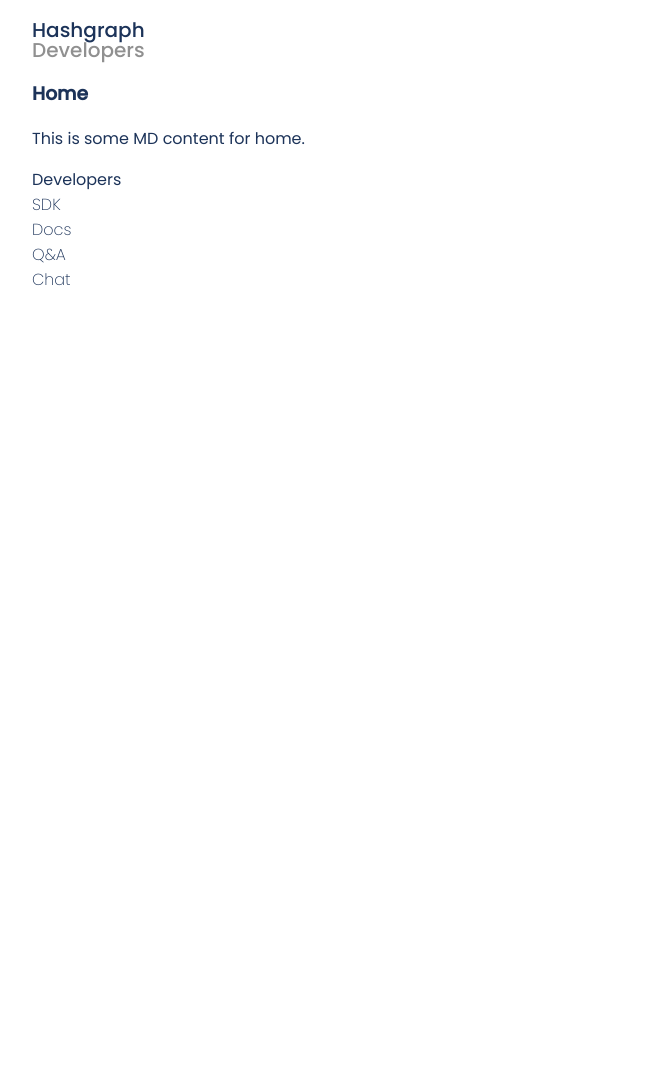
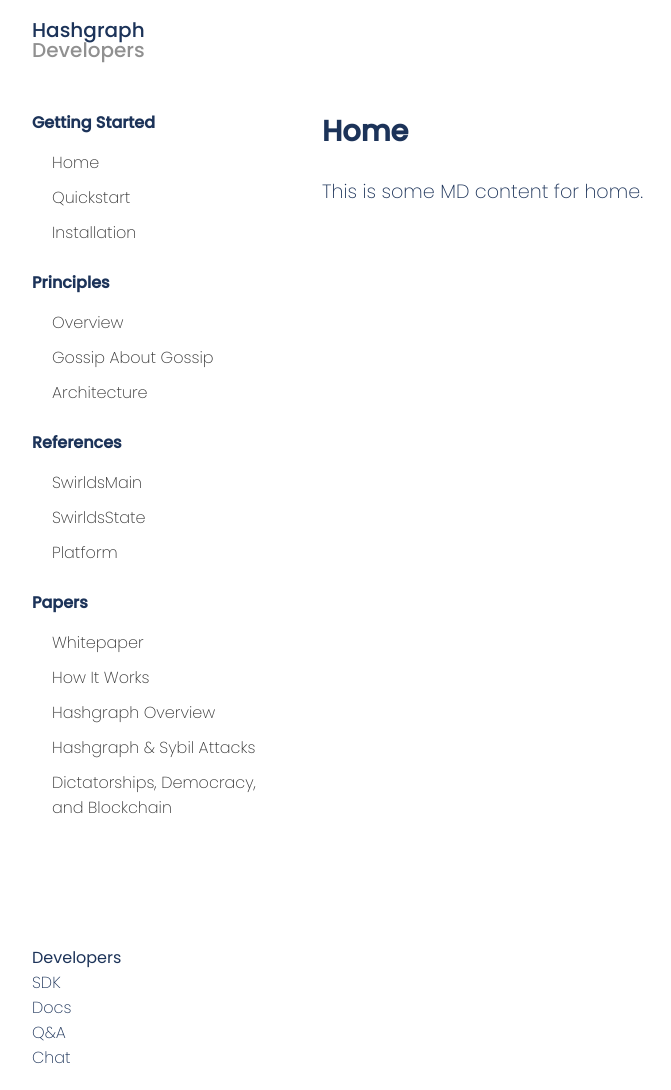
Before and after one commit to ghanem-mhd/hashgraph.github.io, a Jekyll site: the page built from _docs/home.md, in a window 1280 px wide. Shown: the whole page, without its empty margins (68-739 px from the left). Built offline with Jekyll 4.4.1, drawn with Linux system fonts in a browser that asks for light colours; before the commit the page ends 900 px from its top, so only the background shows below that.

Commit message:
Start nav styling

```diff
--- a/_docs/ddb.md
+++ b/_docs/ddb.md
@@ -0,0 +1,4 @@
+---
+title: Dictatorships, Democracy, and Blockchain
+permalink: /docs/ddb/
+---
--- a/_docs/gossip-about-gossip.md
+++ b/_docs/gossip-about-gossip.md
@@ -0,0 +1,4 @@
+---
+title: Gossip About Gossip
+permalink: /docs/gossip-about-gossip/
+---
--- a/_docs/hashgraph-overview.md
+++ b/_docs/hashgraph-overview.md
@@ -0,0 +1,4 @@
+---
+title: Hashgraph Overview
+permalink: /docs/hashgraph-overview/
+---
--- a/_docs/how-it-works.md
+++ b/_docs/how-it-works.md
@@ -0,0 +1,4 @@
+---
+title: How It Works
+permalink: /docs/how-it-works/
+---
--- a/_docs/overview.md
+++ b/_docs/overview.md
@@ -0,0 +1,4 @@
+---
+title: Overview
+permalink: /docs/overview/
+---
--- a/_docs/sybil-attacks.md
+++ b/_docs/sybil-attacks.md
@@ -0,0 +1,4 @@
+---
+title: Hashgraph & Sybil Attacks
+permalink: /docs/sybil-attacks/
+---
--- /dev/null
+++ b/_includes/docs_nav.html
@@ -0,0 +1,6 @@
+{% for section in site.data.docs %}
+<div class="nav-section">
+    <h4>{{ section.title }}</h4>
+    {% include docs_nav_ul.html items=section.docs %}
+</div>
+{% endfor %}
--- /dev/null
+++ b/_includes/docs_nav_ul.html
@@ -0,0 +1,9 @@
+<ul>
+    {% for item in include.items %}
+        {% assign item_url = item | prepend:"/docs/" | append:"/" %}
+        {% assign p = site.docs | where:"url", item_url | first %}
+        <li class="{% if item_url == page.url %}current{% endif %}">
+            <a href="{{ p.url }}">{{ p.title }}</a>
+        </li>
+    {% endfor %}
+</ul>
--- a/_layouts/docs.html
+++ b/_layouts/docs.html
@@ -3,8 +3,11 @@
 ---
 
 <section class="docs">
-    <article>
-        <h1>{{ page.title }}</h1>
+    <nav>
+        {% include docs_nav.html %}
+    </nav>
+    <doc>
+        <h2>{{ page.title }}</h2>
         {{ content }}
-    </article>
+    </doc>
 </section>
--- a/_sass/_base.scss
+++ b/_sass/_base.scss
@@ -104,3 +104,46 @@
     color: $tertiary;
   }
 }
+
+.docs {
+  display: flex;
+  margin: 50px 0 100px;
+  font-weight: 200;
+
+  doc {
+    font-size: 1.2em;
+
+    h2 {
+      margin-top: 0px;
+    }
+  }
+
+  nav {
+    width: 30%;
+    max-width: 250px;
+    padding-right: 40px;
+    .nav-section {
+      padding-bottom: 10px;
+      margin-bottom: 10px;
+    }
+    h4 {
+      margin-bottom: 10px;
+      margin-top: 0;
+    }
+    ul {
+      list-style: none;
+      margin: 0;
+      padding-left: 20px;
+      li {
+        padding: 5px 0;
+      }
+    }
+    a {
+      text-decoration: none;
+      color: #333;
+      &:hover {
+        text-decoration: underline;
+      }
+    }
+  }
+}
```
Also changed, not shown: _docs/architecture.md (+4 -0 lines), _docs/installation.md (+4 -0 lines), _docs/platform.md (+4 -0 lines), _docs/swirldsmain.md (+4 -0 lines), _docs/swirldsstate.md (+4 -0 lines), _docs/whitepaper.md (+4 -0 lines).
